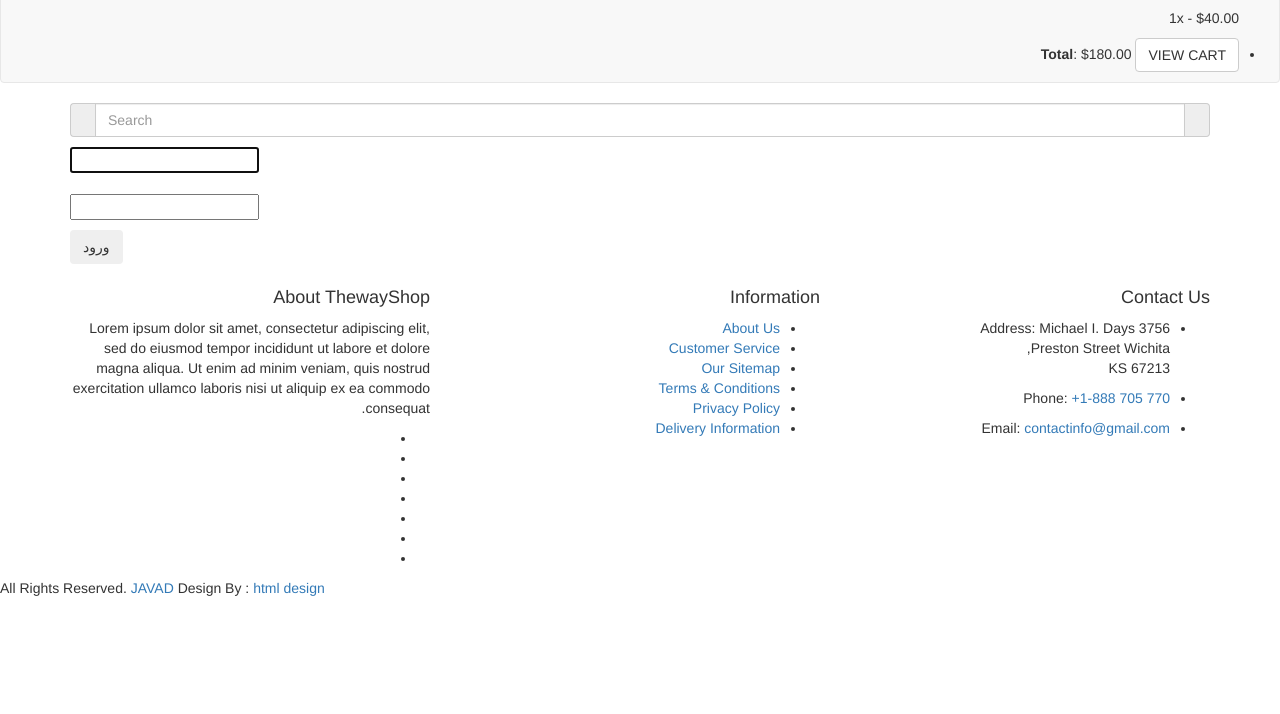
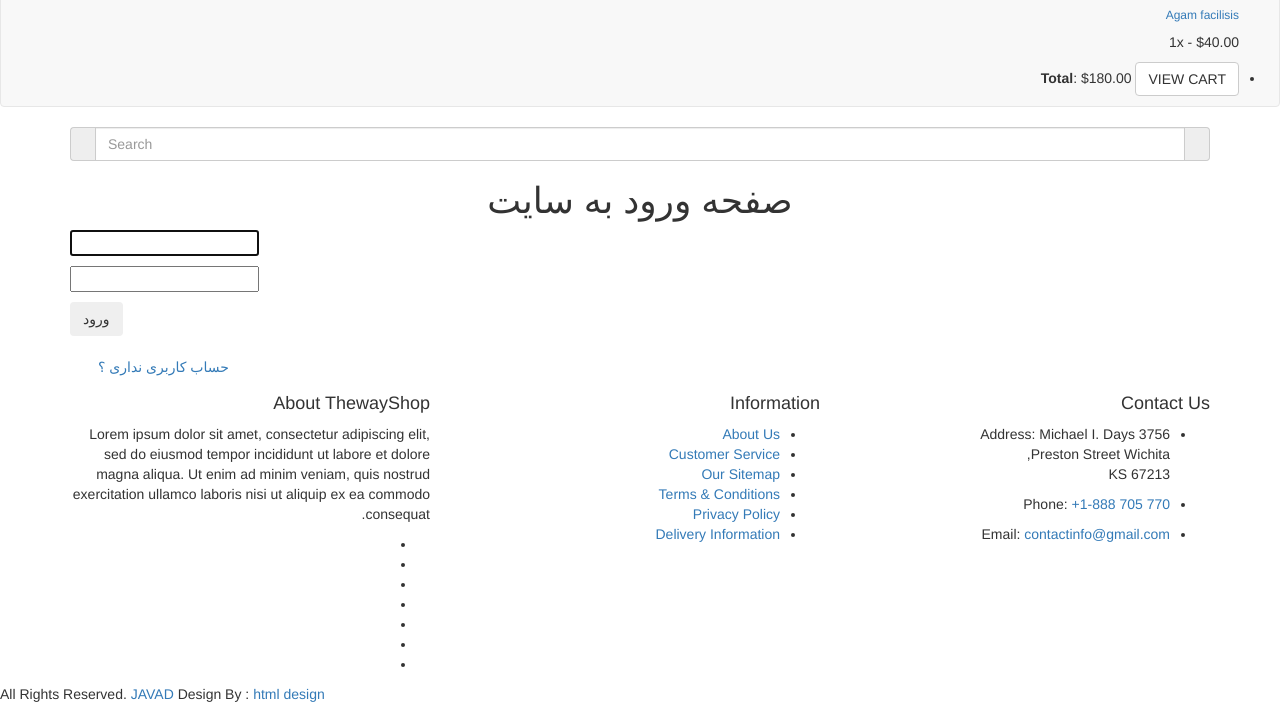
Before and after one commit to javad-jafari/mainproject, a Django app: page /accounts/login/ in a window 1280 px wide. Shown: the part 1193-1907 px from the top of the page. Before the commit the page ends 1789 px from the top, so only its background shows below. Run offline with Django 3.2, Linux system fonts and the light colour scheme; data that the repository does not hold is empty; some libraries are stand-ins or nearby versions.

Commit message:
reg-login templates designed

```diff
--- a/Accounts/forms.py
+++ b/Accounts/forms.py
@@ -30,9 +30,10 @@
 
     class Meta:
         model = User
-        fields = ('email',)
+        fields = ('email','mobile')
         labels = {
             "email": _('ایمیل'),
+            'mobile': _("موبایل")
         }
 
     def clean_password2(self):
--- a/Accounts/views.py
+++ b/Accounts/views.py
@@ -9,6 +9,7 @@
 from django.views.generic import RedirectView
 
 from Accounts.forms import UserThirdRegistrationForm
+from Products.models import Category
 
 User = get_user_model()
 
@@ -25,9 +26,19 @@
     template_name = 'registration/login.html'
     redirect_authenticated_user = '/'
 
+    def get_context_data(self, **kwargs):
+        context = super().get_context_data(**kwargs)
+        context["categories"] = Category.objects.all()
+        return context
 
 
 class RegisterView(View):
+
+    def get_context_data(self, **kwargs):
+        context = super().get_context_data(**kwargs)
+        context["categories"] = Category.objects.all()
+        return context
+
     def get(self, request):
         if request.user.is_authenticated:
             return redirect('/')
--- a/templates/base/base.html
+++ b/templates/base/base.html
@@ -23,6 +23,7 @@
         <link rel="stylesheet" href="{% static 'css/bootstrap.min.css' %}">
         <!-- Site CSS -->
         <link rel="stylesheet" href="{% static 'css/style.css' %}">
+        <link rel="stylesheet" href="{% static 'css/mycss.css' %}">
         <!-- Responsive CSS -->
         <link rel="stylesheet" href="{% static 'css/responsive.css' %}">
 
--- a/templates/base/header.html
+++ b/templates/base/header.html
@@ -14,18 +14,10 @@
             <!-- End Header Navigation -->
 
 
-
-
-
-
-
-
-
-
             <!-- Collect the nav links, forms, and other content for toggling -->
             <div class="collapse navbar-collapse" id="navbar-menu">
                 <ul class="nav navbar-nav ml-auto" data-in="fadeInDown" data-out="fadeOutUp">
-                <li class="nav-item"><a class="nav-link" href="{% url 'home' %}">صفحه اصلی</a></li>
+                    <li class="nav-item"><a class="nav-link" href="{% url 'home' %}">صفحه اصلی</a></li>
                     <li class="dropdown megamenu-fw">
                         <a href="#" class="nav-link dropdown-toggle arrow" data-toggle="dropdown">محصولات</a>
                         <ul class="dropdown-menu megamenu-content" role="menu">
@@ -68,12 +60,31 @@
             <!-- Start Atribute Navigation -->
             <div class="attr-nav">
                 <ul>
+                    {% if request.user.is_authenticated %}
+                    <li class="header-log">
+
+                        <div class="card" tabindex="0">
+                              <span class="infoicon">
+                                  <i class="fa fa-user"></i>
+                              </span>
+                            <p>{{ request.user.first_name }}</p>
+                            <p class="description">
+                            <p><a href="#"> <i class="fa fa-user-circle"></i> حساب کابری</a></p>
+                            <p class="header-logout"><a href="{% url 'logout' %}"> <i class="fa fa-times-circle" aria-hidden="true"></i> خارج شدن </a></p>
+                            </p>
+
+                        </div>
+
+                    </li>
+                    {% else %}
+                        <li><p><a class="btn " href="{% url 'login' %}"> ورود به حساب</a></p></li>
+                    {% endif %}
+
                     <li class="search"><a href="#"><i class="fa fa-search"></i></a></li>
                     <li class="side-menu"><a href="#">
                         <i class="fa fa-shopping-bag"></i>
-                        <span class="badge">3</span>
+                        <span class="badge">0</span>
                     </a></li>
-                    <li class=""><a href="#"><i class="fa fa-user"></i></a></li>
                 </ul>
             </div>
             <!-- End Atribute Navigation -->
--- a/templates/component/form.html
+++ b/templates/component/form.html
@@ -1,9 +1,8 @@
 {{ form.non_field_errors }}
 {% for field in form %}
-    <div class="form-group">
+    <div class="form-group" style="margin-top: 20px">
         <label for="exampleInputEmail1" class="">{{ field.label_tag }}</label>
-        <p>{{ field }}</p>
-        <!-- {{ field }} -->
+        {{ field }}
         {% if field.help_text %}
             <small class="form-text text-muted">{{ field.help_text|safe }}</small>
         {% endif %}
--- a/templates/registration/login.html
+++ b/templates/registration/login.html
@@ -3,31 +3,35 @@
 
 
 {% block content %}
+    <h1 class="text-center" id="login-form-title">صفحه ورود به سایت</h1>
+    <div class="container" >
 
-    <div class="container d-flex align-items-center justify-content-center rounded rounded-pill" id="login-form">
-        <div class="col-8 ">
-            <form action="{% url 'login' %}" method="post">
+        <div class="col-12 " id="login-form">
+            <form action="{% url 'login' %}" method="post" id="login-form-in">
 
                 {% csrf_token %}
+                {{ form.username }}
                 <label for="{{ form.username.id_for_label }}" class="label">
                     ایمیل
                 </label>
-                <p>{{ form.username }}</p>
+
                 <p class="help is-danger">{{ form.username.errors }}</p>
 
-
+                {{ form.password }}
                 <label for="{{ form.password.id_for_label }}" class="label">
                     رمز عبور
                 </label>
 
-                <p>{{ form.password }}</p>
+
 
                 <p class="help is-danger">{{ form.password.errors }}</p>
 
                 <input type="submit" value="ورود" class="btn btn-outline-info text-dark" id='btn-login'>
 
             </form>
+
         </div>
+        <div class="container"><a href="{% url 'register' %}" class="btn btn-outline-info"> حساب کاربری نداری ؟</a></div>
     </div>
 
 {% endblock %}
```
Also changed, not shown: templates/registration/register.html (+6 -5 lines).
